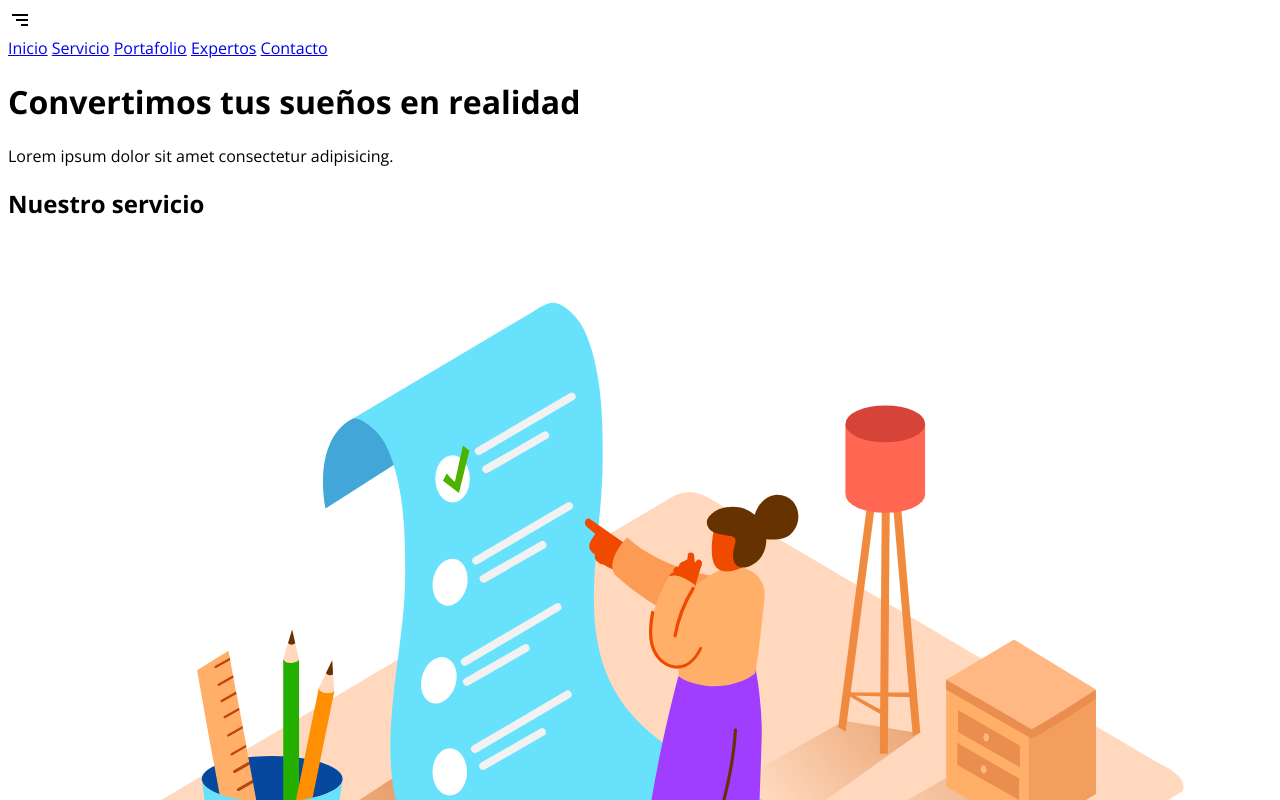
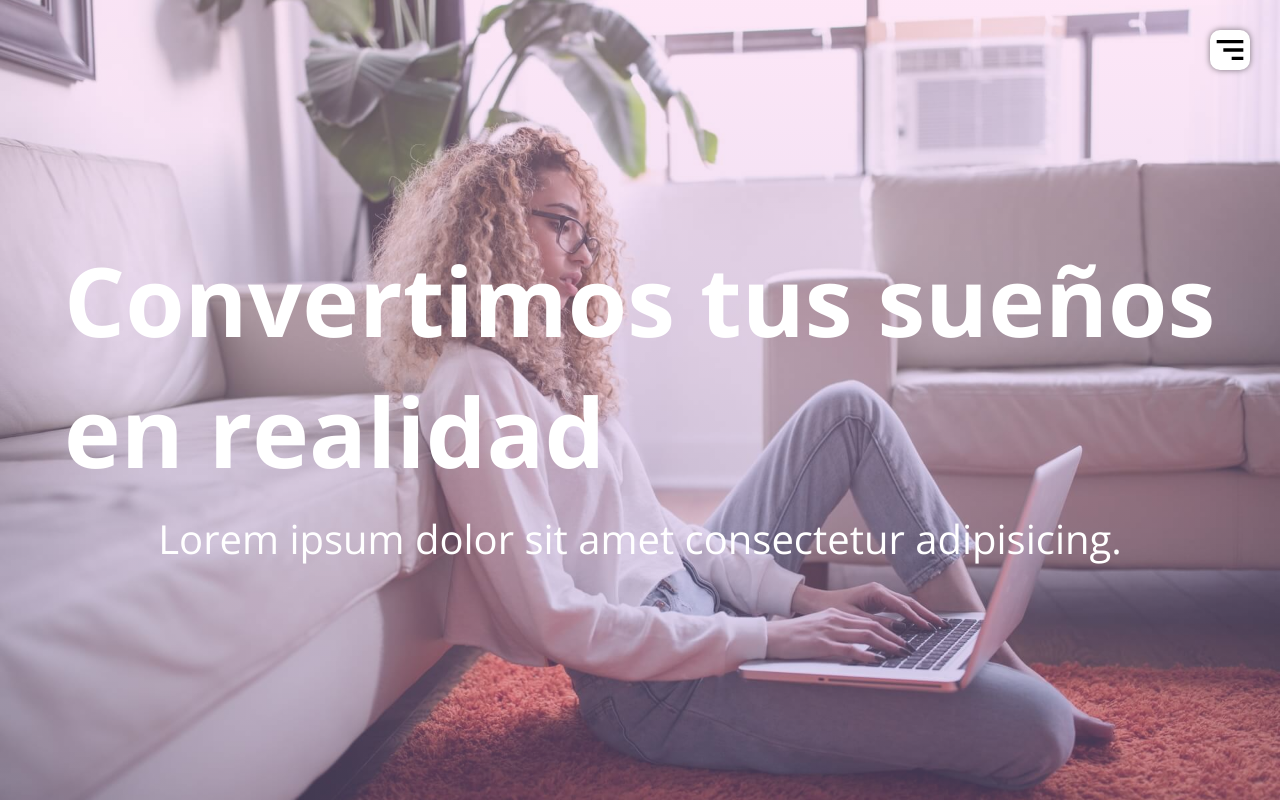
Before and after one commit to luisAlcides/PaginaWeb1, a plain HTML site: page index.html in a window 1280 px wide. Shown: the top 800 px of the page. Drawn offline with nearby package versions, Linux system fonts and the light colour scheme.

Commit message:
Aplicando estilos al header

```diff
--- a/css/style.css
+++ b/css/style.css
@@ -1,8 +1,94 @@
 :root{
     --fuente1: 'Open Sans', sans-serif;
+    scroll-behavior: smooth;
 }
 
 
+*{
+    margin: 0;
+    padding: 0;
+    box-sizing: border-box;
+}
+
 body{
+    font-size: 62.5%;
     font-family: var(--fuente1);
 }
+
+
+.contenedor{
+    width: 90%;
+    max-width: 1200px;
+    margin: auto;
+    padding: 60px 0;
+    overflow: hidden;
+}
+
+.header{
+    height: 100vh;
+    background-image: linear-gradient(to top, rgba(161, 140, 209, 0.39) 0%, rgba(251, 194, 235, 0.39) 100%), url(../img/woman.jpg);
+   background-repeat: no-repeat;
+   background-size: cover;
+   background-attachment: fixed;
+   background-position: center;
+}
+
+
+.head{
+    padding: 0;
+    height: 100%;
+    display: flex;
+    justify-content: center;
+    align-items: center;
+    flex-direction: column;
+    color: white;
+}
+
+.hamburger{
+    position: fixed;
+    top: 30px;
+    right: 30px;
+    height: 40px;
+    width: 40px;
+    background-color: white;
+    cursor: pointer;
+    border-radius: 10px;
+    box-shadow: 0 0 6px rgba(0, 0, 0, 0.5);
+}
+
+.menu-navegacion{
+    display: flex;
+    flex-direction: column;
+    justify-content: space-evenly;
+    align-items: center;
+    position: fixed;
+    top: 0;
+    right: 0;
+    width: 30vw;
+    height: 100%;
+    background-image: linear-gradient(135deg, #667eea 0%, #764ba2 100%);
+    box-shadow: 0 0 6px rgba(0, 0, 0, 0.5);
+    /* transition: transform 0.3s ease-in-out; */
+    transform: translate(110%);
+}
+
+.spread{
+    transform: translate(0);
+}
+
+.menu-navegacion a{
+    color: white;
+    text-decoration: none;
+}
+
+.titulo{
+    font-size: 6rem;
+    margin-bottom: 15px;
+}
+
+.copy{
+    font-weight: 300;
+    font-size: 2.5rem;
+}
+
+/* Nuestro servicio */
--- a/index.html
+++ b/index.html
@@ -13,7 +13,7 @@
 </head>
 <body>
     <header class="header" id="inicio">
-        <img src="img/hamburguesa.svg" alt="" class="hamburguer">
+        <img src="img/hamburguesa.svg" alt="" class="hamburger">
         <nav class="menu-navegacion">
             <a href="#inicio">Inicio</a>
             <a href="#servicio">Servicio</a>
@@ -22,7 +22,7 @@
             <a href="#contacto">Contacto</a>
         </nav>
         <div class="contenedor head">
-            <h1>Convertimos tus sueños en realidad</h1>
+            <h1 class="titulo">Convertimos tus sueños en realidad</h1>
             <p class="copy">Lorem ipsum dolor sit amet consectetur adipisicing.</p>
         </div>
     </header>
```
